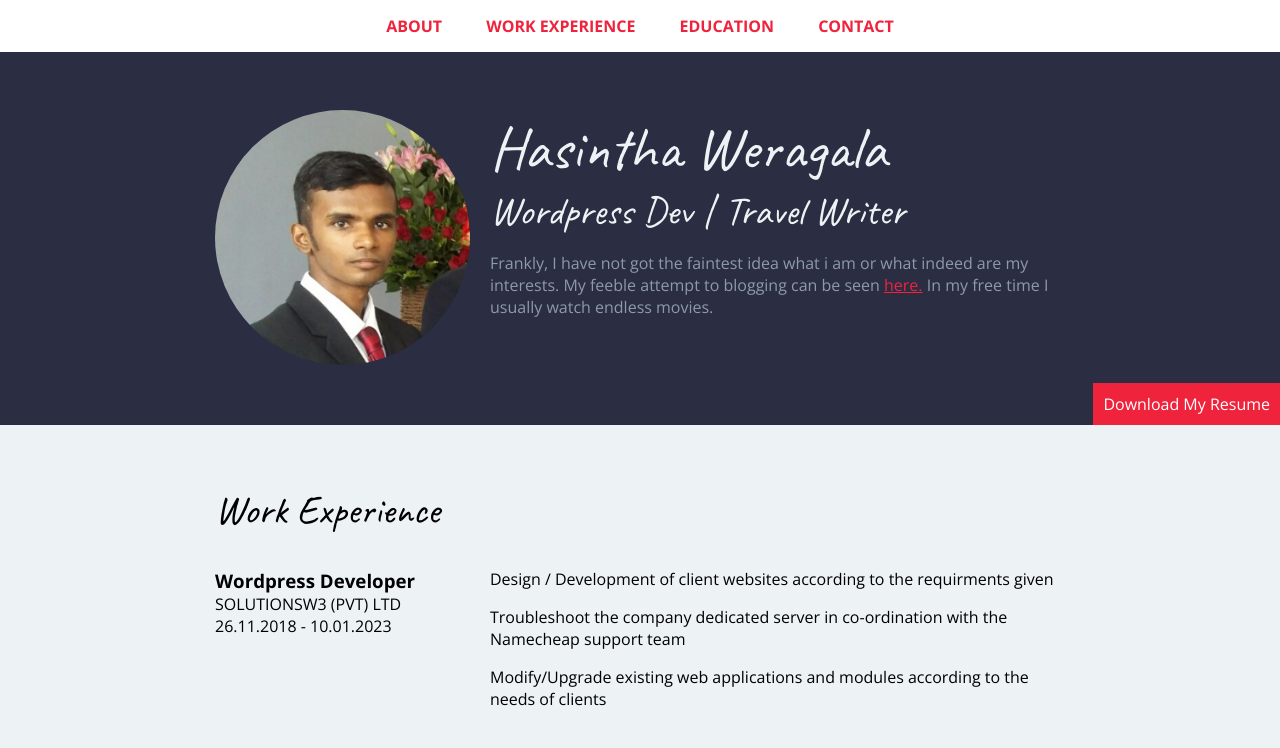
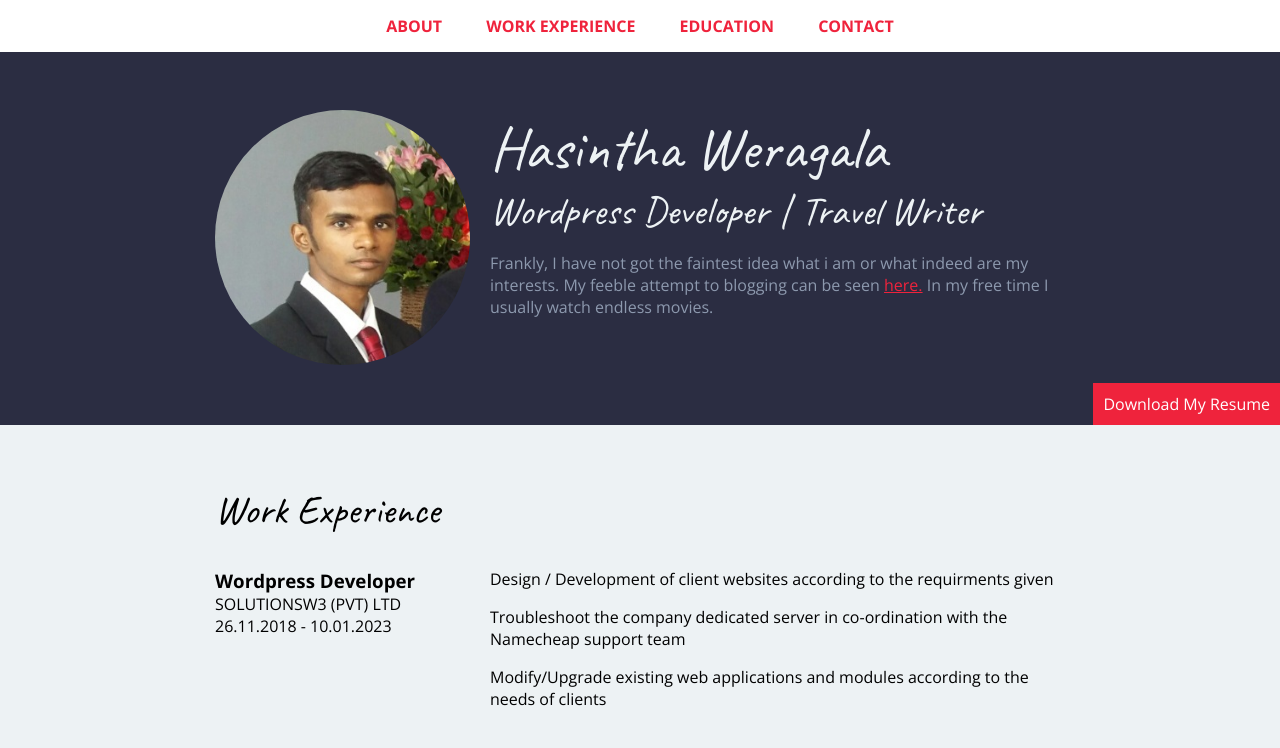
Before and after one commit to hasintha/hasintha.github.io, a plain HTML site: page Profile/index.html in a window 1280 px wide. Shown: the top 748 px of the page. Drawn offline with nearby package versions, Linux system fonts and the light colour scheme.

Commit message:
Update index.html

```diff
--- a/Profile/index.html
+++ b/Profile/index.html
@@ -23,7 +23,7 @@
         <img class="profile-img col-narrow" src="img/hasintha-weragala-photo.jpg" alt="hasintha weragala's photo" >
           <div class="col-wide">
             <h1> Hasintha Weragala </h1>
-            <h2> Wordpress Dev | Travel Writer </h2>
+            <h2> Wordpress Developer | Travel Writer </h2>
             <p> Frankly, I have not got the faintest idea what i am or what indeed are my interests.
             My feeble attempt to blogging can be seen <a href="https://hasi-journal.blogspot.com">here.</a>
             In my free time I usually watch endless movies.</p>
```
